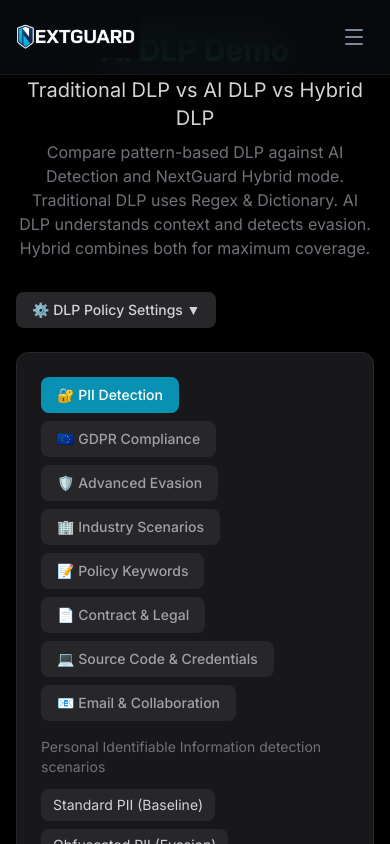
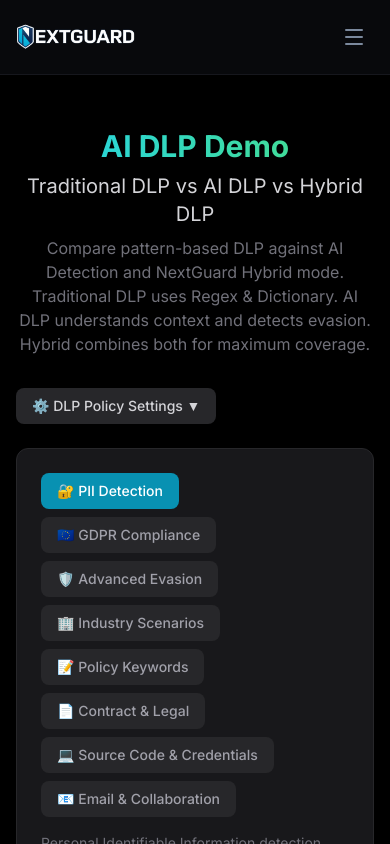
Before and after one commit to NextGuard-hk/nextguard-website, a Next.js app: page /ai-dlp-demo in a window 390 px wide. Shown: the top 844 px of the page. Built offline with nearby package versions, Linux system fonts and the light colour scheme.

Commit message:
Fix responsive: add pt-24 for navbar on demo page

```diff
--- a/app/ai-dlp-demo/page.tsx
+++ b/app/ai-dlp-demo/page.tsx
@@ -357,7 +357,7 @@ export default function AIDLPDemo() {
   }
 
   return (
-    <div className="min-h-screen bg-black text-white">
+    <div className="min-h-screen bg-black text-white pt-24">
       <div className="max-w-7xl mx-auto px-4 py-8">
         <div className="text-center mb-8">
           <h1 className="text-3xl font-bold bg-gradient-to-r from-cyan-400 to-green-400 bg-clip-text text-transparent">AI DLP Demo</h1>
```
